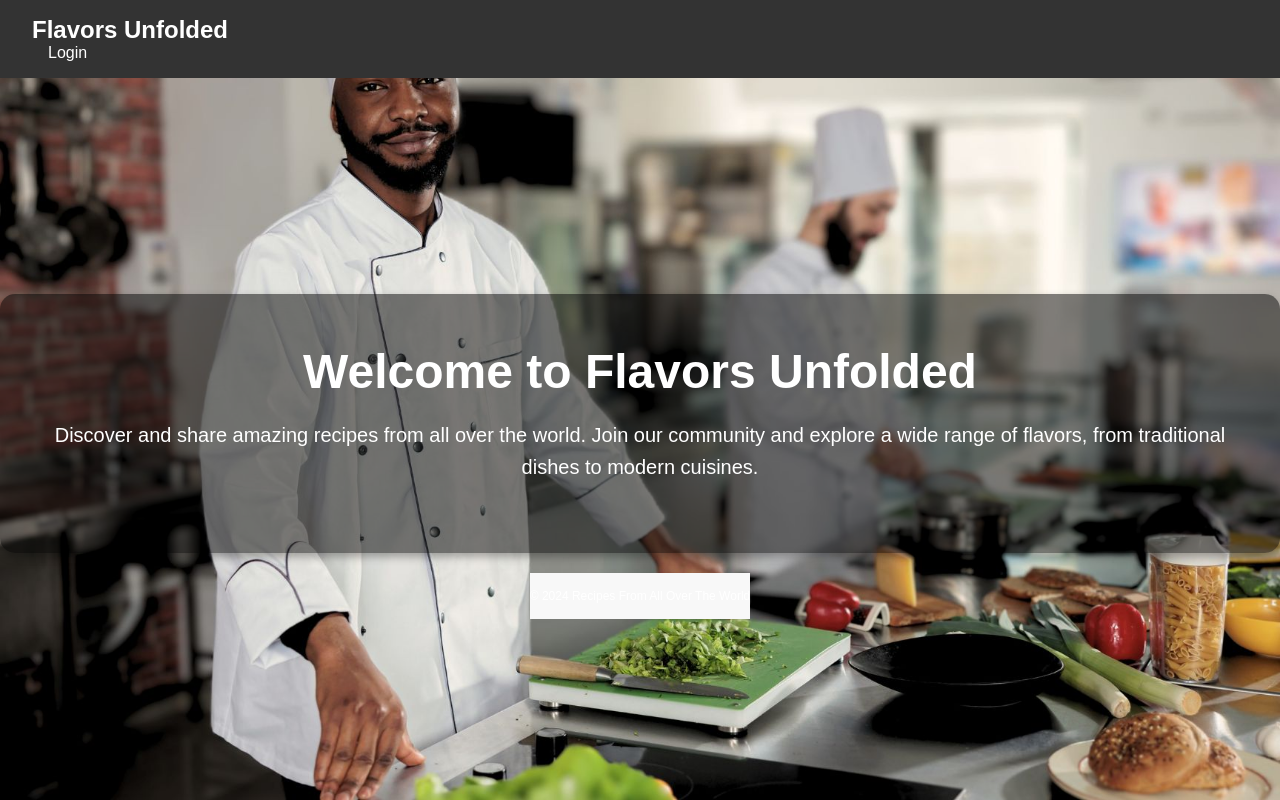
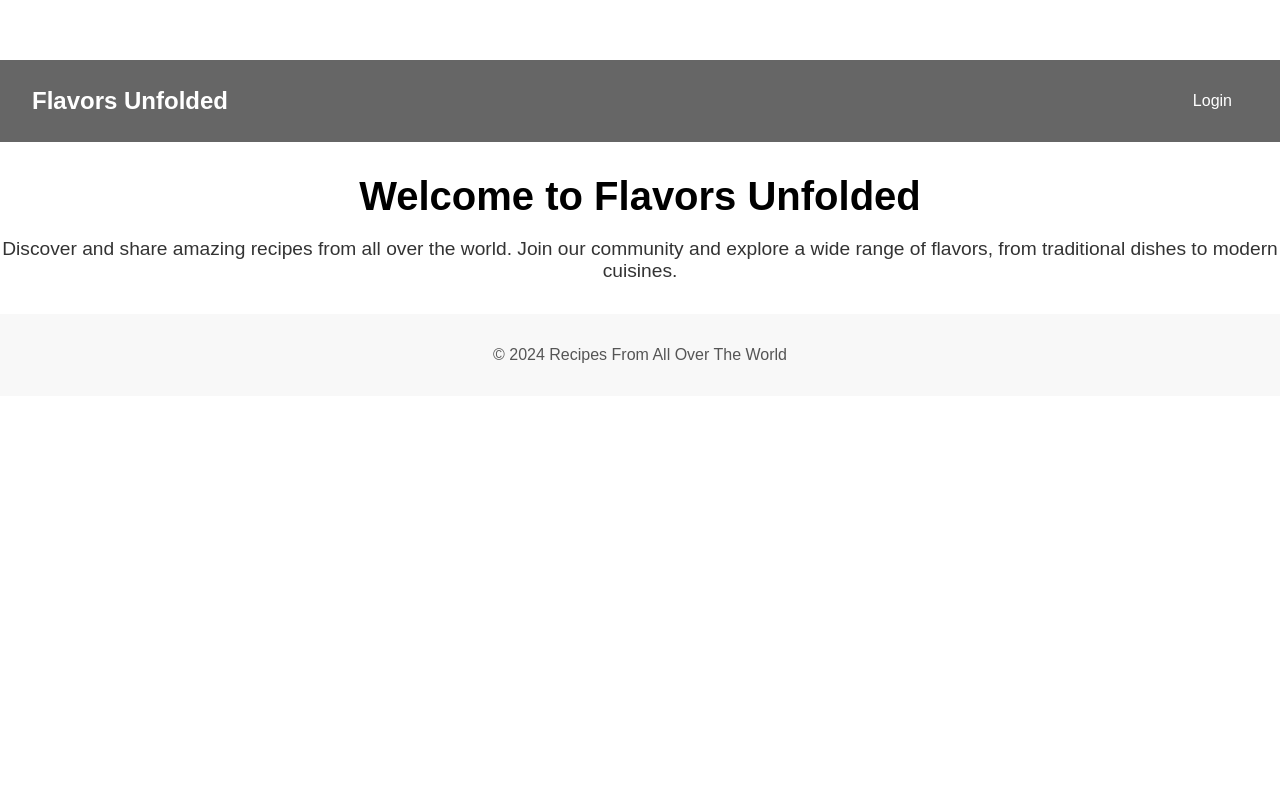
Before and after one commit to DarthCole/Web-Technology-Lab, a PHP site: page / in a window 1280 px wide. Run offline with PHP 8.4, Linux system fonts and the light colour scheme.

Commit message:
Front end.

```diff
--- /dev/null
+++ b/css/index.css
@@ -0,0 +1,67 @@
+body {
+    margin: 0;
+    font-family: Arial, sans-serif;
+}
+
+/* Navigation bar styling */
+.navbar {
+    display: flex;
+    justify-content: space-between;
+    align-items: center;
+    padding: 1rem 2rem;
+    background: rgba(0, 0, 0, 0.6);
+}
+
+.navbar .logo {
+    font-size: 1.5rem;
+    font-weight: bold;
+    color: white;
+}
+
+.nav-links {
+    list-style: none;
+    display: flex;
+    gap: 1rem;
+}
+
+.nav-links li {
+    display: inline;
+}
+
+.nav-links a {
+    color: white;
+    text-decoration: none;
+    padding: 0.5rem 1rem;
+    transition: background-color 0.3s ease;
+}
+
+.nav-links a:hover {
+    background-color: rgba(255, 255, 255, 0.3);
+}
+
+.index-body {
+    padding-top: 60px; /* Adjust padding to accommodate navbar height */
+}
+
+.welcome-message {
+    text-align: center;
+    margin-top: 2rem;
+}
+
+.welcome-message h1 {
+    font-size: 2.5rem;
+    margin-bottom: 1rem;
+}
+
+.welcome-message p {
+    font-size: 1.2rem;
+    color: #333;
+}
+
+footer {
+    text-align: center;
+    margin-top: 2rem;
+    padding: 1rem 0;
+    background-color: #f8f8f8;
+    color: #555;
+}
--- a/css/styles.css
+++ b/css/styles.css
@@ -41,9 +41,10 @@ header {
 }
 
 .navbar .logo {
-    font-size: 1.5rem;
-    font-weight: bold;
+    font-size: 25px;
+    font-weight: regular;
     color: white;
+    margin-right: 1000px;
 }
 
 .nav-links {
@@ -52,7 +53,7 @@ header {
     padding: 0;
     display: flex;
     gap: 10rem;
-    margin-left: auto; /* Pushes the links to the right */
+    margin-left: 400px; /* Pushes the links to the right */
 }
 
 .nav-links li {
--- a/index.html
+++ b/index.html
@@ -9,68 +9,28 @@
 <html lang="en">
 
 <head>
-    <!--
-        meta charset: Defines the character encoding for the HTML document.
-        UTF-8 is the most widely used character encoding and supports most characters.
-    -->
     <meta charset="UTF-8">
-
-    <!--
-        meta viewport: Ensures the page is displayed correctly across different devices.
-        Sets the width to the device's width, ensuring proper scaling on mobile screens.
-    -->
     <meta name="viewport" content="width=device-width, initial-scale=1.0">
-
-    <!--
-        title: Defines the title of the webpage. It appears in the browser tab and in search results.
-        "Flavors Unfolded - Welcome" indicates the page is the website's welcome page.
-    -->
     <title>Flavors Unfolded - Welcome</title>
-
-    <!--
-        link: Links an image for the website's favicon.
-        The "index.svg" file contains the favicon for the website.
-    -->
     <link rel="icon" href="../assets/index.svg" type="image/svg+xml">
-
-    <!--
-        link: Links an external CSS stylesheet to the HTML document.
-        The "styles.css" file contains the styling rules for the page.
-    -->
-    <link rel="stylesheet" href="../css/styles.css">
+    <link rel="stylesheet" href="../css/index.css">
 </head>
 
 <body class="index-body">
     <!-- Navigation Bar -->
     <header>
         <nav class="navbar">
-            <div class="nav-container">
-                <!-- Logo -->
-                <div class="logo">Flavors Unfolded</div>
-                <!-- Navigation Links -->
-                <ul class="nav-links">
-                    <li><a href="login.html">Login</a></li>
-                </ul>
-            </div>
+            <div class="logo">Flavors Unfolded</div>
+            <ul class="nav-links">
+                <li><a href="login.html">Login</a></li>
+            </ul>
         </nav>
     </header>
 
-    <!-- Button to Admin Dashboard -->
-    <a href="dashboard.html" class="btn admin-dashboard-link" style="position: absolute; top: 10px; right: 10px;">
-        Administrator
-    </a>
-
     <!-- Welcome message section -->
     <div class="welcome-message">
-        <!-- Main heading for the welcome page -->
         <h1>Welcome to Flavors Unfolded</h1>
-
-        <!-- Introductory paragraph describing the website's purpose -->
-        <p>
-            Discover and share amazing recipes from all over the world.
-            Join our community and explore a wide range of flavors,
-            from traditional dishes to modern cuisines.
-        </p>
+        <p>Discover and share amazing recipes from all over the world. Join our community and explore a wide range of flavors, from traditional dishes to modern cuisines.</p>
     </div>
 
     <!-- Footer with copyright information -->
```
